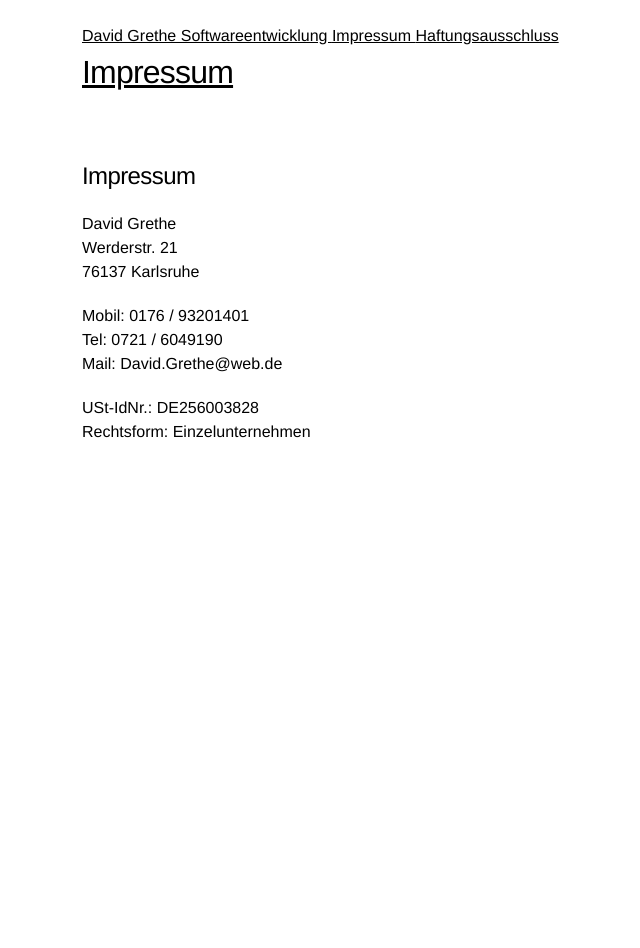
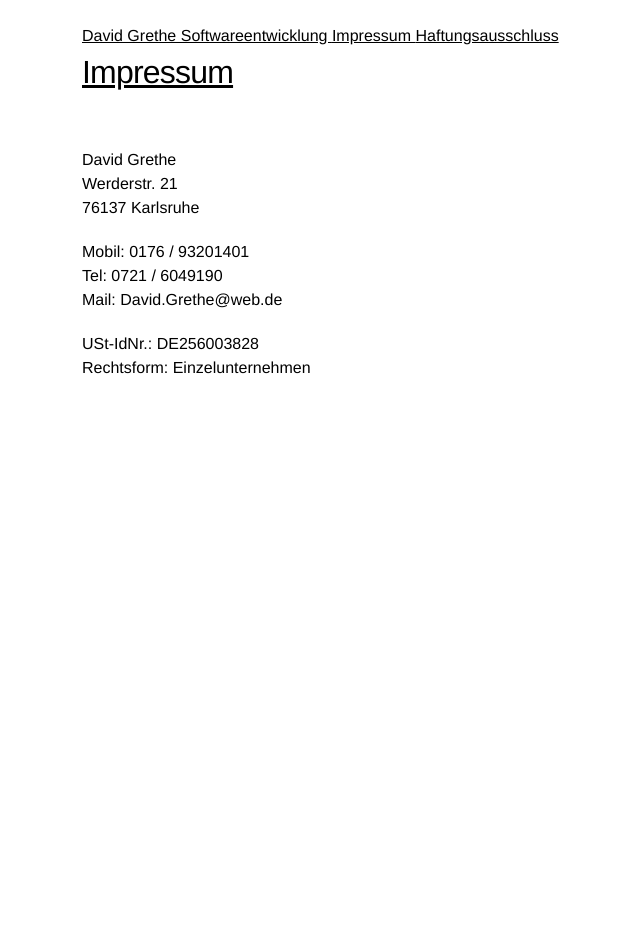
Before and after one commit to thepagemaker88/usintTemplate, a Jekyll site: the page built from image.md, in a window 1280 px wide. Shown: the whole page, without its empty margins (96-736 px from the left). Built offline with Jekyll 4.4.1, drawn with Linux system fonts in a browser that asks for light colours; our own code applies the rules of GitHub Pages for plain Markdown files.

Commit message:
Update image.md

```diff
--- a/image.md
+++ b/image.md
@@ -1,8 +1,6 @@
 ---
 title: Impressum
 ---
-
-##  Impressum
 
 David Grethe<BR>
 Werderstr. 21<BR>
```
